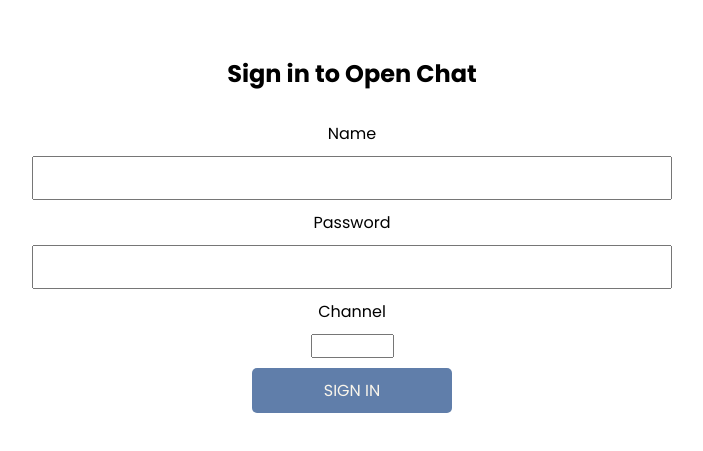
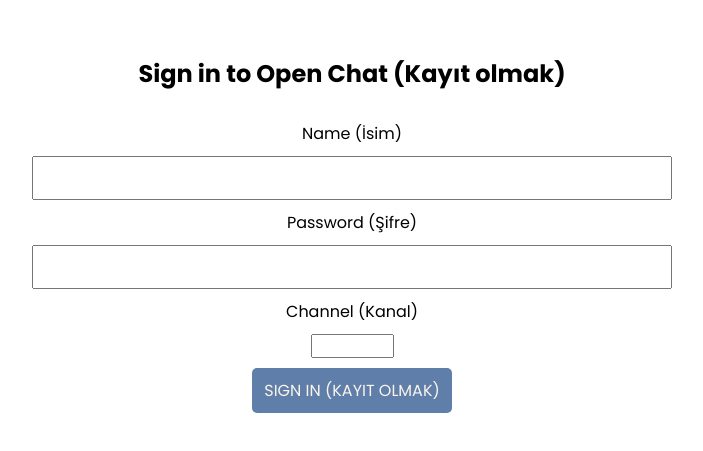
Before and after one commit to kuhailamin/polyadic_chatbot_framework, a React (Vite) app: page / in a window 1280 px wide. Shown: the part 161-612 px from the top of the page, without its empty margins (288-991 px from the left). Built offline with nearby package versions, Linux system fonts and the light colour scheme; no server answers.

Commit message:
Update Home.jsx

```diff
--- a/src/components/Home.jsx
+++ b/src/components/Home.jsx
@@ -31,8 +31,8 @@ const Home = ({ socket }) => {
   };
   return (
     <form className="home__container" onSubmit={handleSubmit}>
-      <h2 className="home__header">Sign in to Open Chat</h2>
-      <label htmlFor="username">Name</label>
+      <h2 className="home__header">Sign in to Open Chat (Kayıt olmak)</h2>
+      <label htmlFor="username">Name (İsim)</label>
       <input
         type="text"
         minLength={2}
@@ -43,7 +43,7 @@ const Home = ({ socket }) => {
         onChange={handleChange}
         required
       />
-      <label htmlFor="password">Password</label>
+      <label htmlFor="password">Password (Şifre)</label>
       <input
         type="text"
         minLength={6}
@@ -69,7 +69,7 @@ const Home = ({ socket }) => {
         </>
       )}
 
-      <label htmlFor="channel">Channel</label>
+      <label htmlFor="channel">Channel (Kanal)</label>
       <input
         type="number"
         name="channel"
@@ -80,7 +80,7 @@ const Home = ({ socket }) => {
         required
       />
 
-      <button className="home__cta">SIGN IN</button>
+      <button className="home__cta">SIGN IN (KAYIT OLMAK)</button>
     </form>
   );
 };
```
